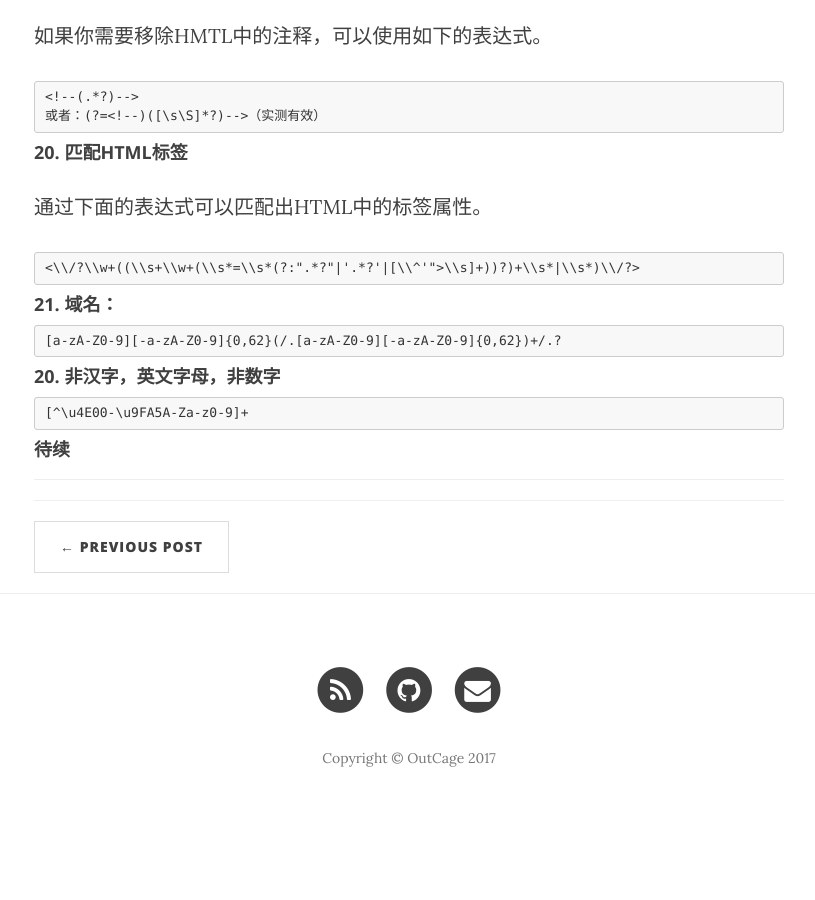
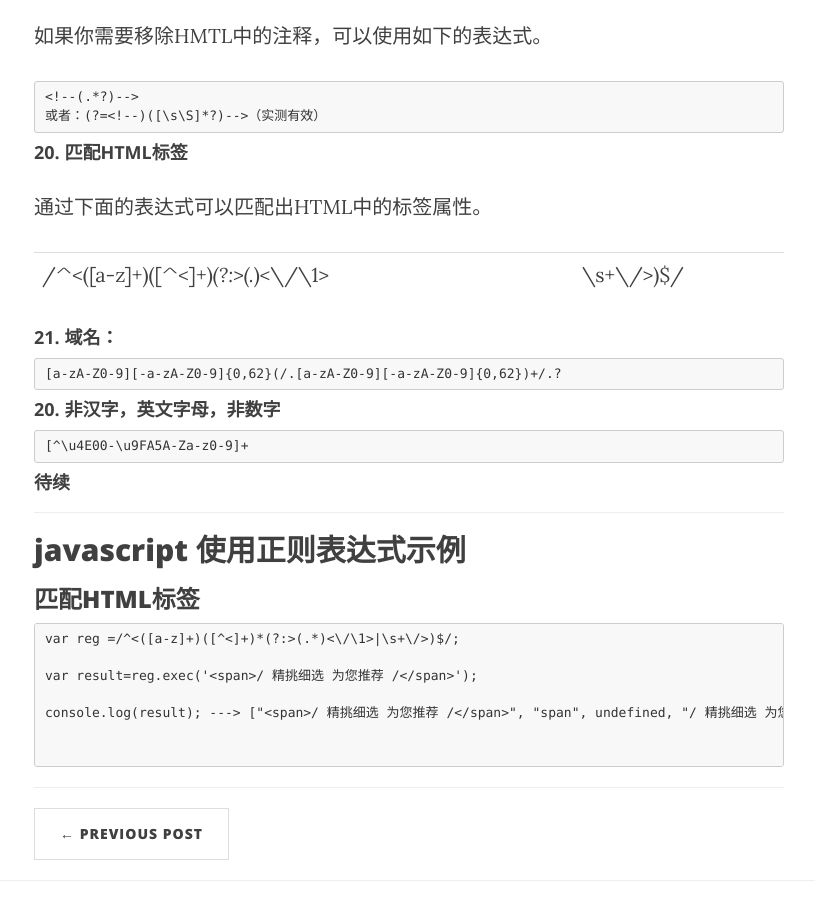
Before and after one commit to deathSilence/deathsilence.github.io, a Jekyll site: the page built from _posts/2017-02-21-regex.md, in a window 1280 px wide and 900 px high, scrolled down 3674 px. Shown: the whole window, without its empty margins (231-1046 px from the left). Built offline with Jekyll 4.4.1, drawn with Linux system fonts in a browser that asks for light colours; nearby versions of some CDN libraries; comment, search, counter and statistics services are not loaded; before the commit the page ends 4508 px from its top, so only the background shows below that; some of the changed text lies outside the part shown.

Commit message:
update regex

````diff
--- a/_posts/2017-02-21-regex.md
+++ b/_posts/2017-02-21-regex.md
@@ -137,7 +137,7 @@ IP6 正则语句。
 
 通过下面的表达式可以匹配出HTML中的标签属性。
 
-    <\\/?\\w+((\\s+\\w+(\\s*=\\s*(?:".*?"|'.*?'|[\\^'">\\s]+))?)+\\s*|\\s*)\\/?>
+  /^<([a-z]+)([^<]+)*(?:>(.*)<\/\1>|\s+\/>)$/
 
 #### **21\. 域名：**
 
@@ -150,5 +150,18 @@ IP6 正则语句。
 #### **待续**
 
 
+* * *
 
-* * *
+
+## javascript 使用正则表达式示例
+### 匹配HTML标签
+
+```
+var reg =/^<([a-z]+)([^<]+)*(?:>(.*)<\/\1>|\s+\/>)$/;
+
+var result=reg.exec('<span>/ 精挑细选 为您推荐 /</span>');
+
+console.log(result); ---> ["<span>/ 精挑细选 为您推荐 /</span>", "span", undefined, "/ 精挑细选 为您推荐 /"]
+
+
+```
````
Also changed, not shown: other parts of _posts/2017-02-21-regex.md (+1 -1 lines).
